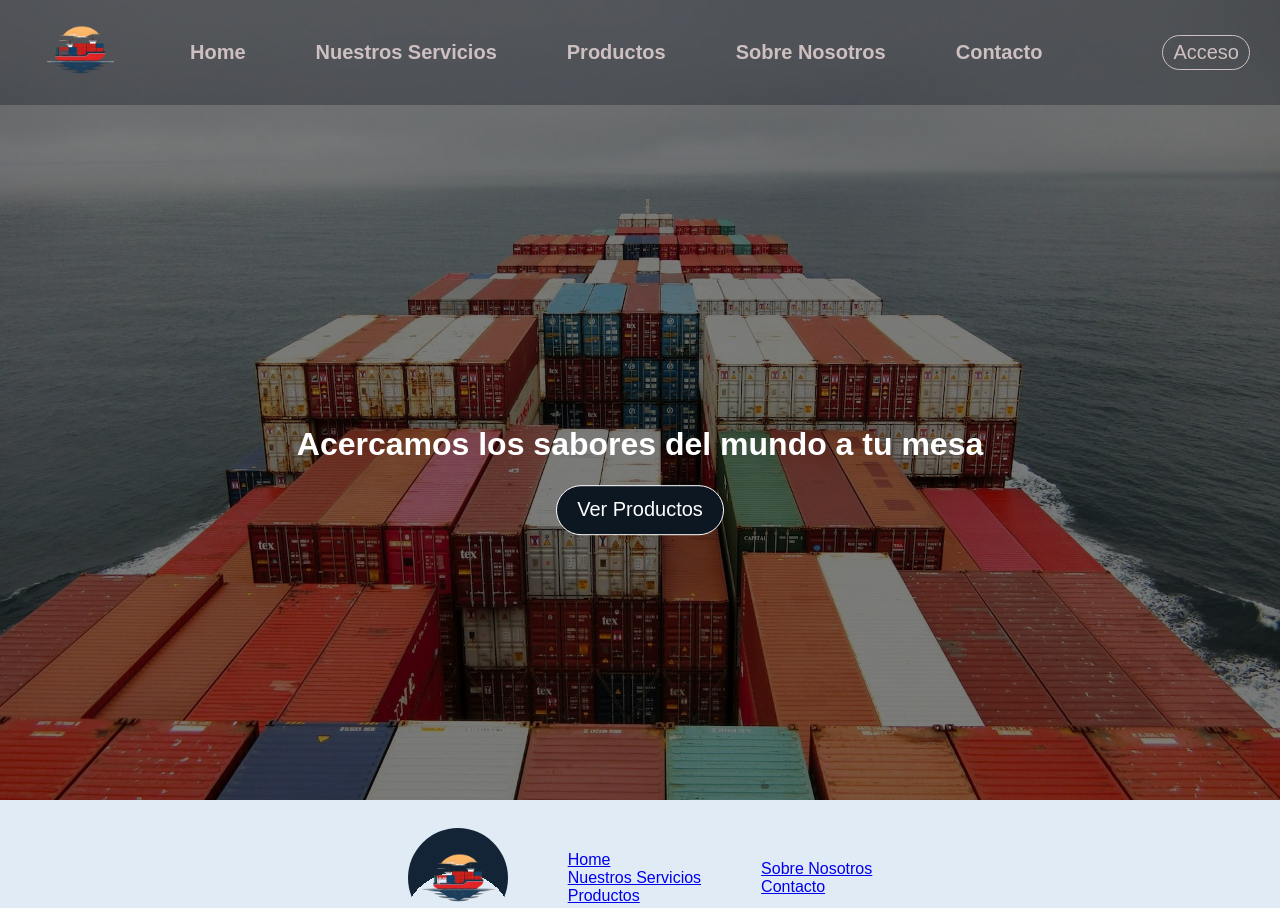
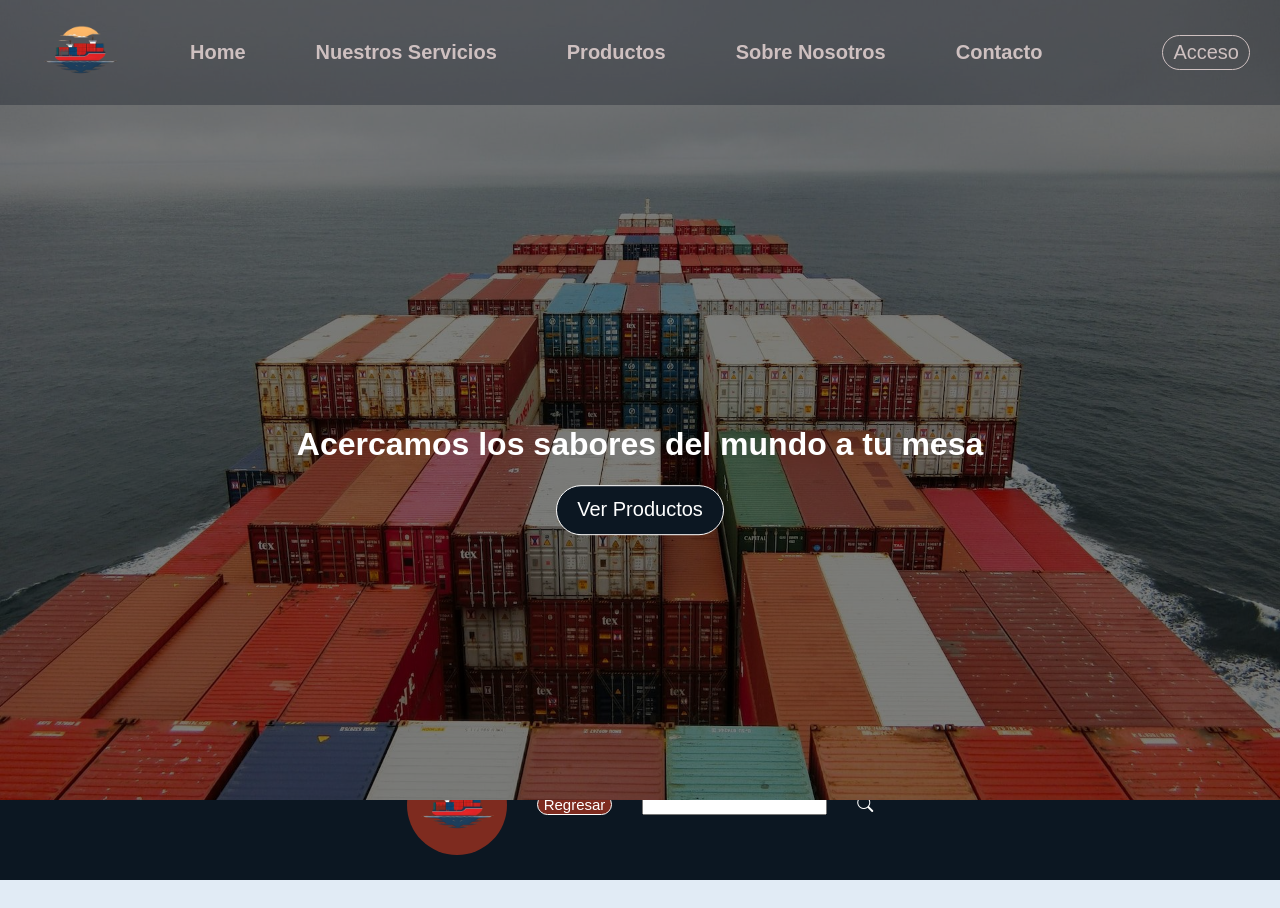
Before and after one commit to Rambell/Importacion-Front, a React (Vite) app in the folder ImpFront/: page /Productos in a window 1280 px wide. Shown: the top 908 px of the page. Built offline with nearby package versions, Linux system fonts and the light colour scheme.

Commit message:
landing page Productos

```diff
--- a/ImpFront/package.json
+++ b/ImpFront/package.json
@@ -10,6 +10,7 @@
     "preview": "vite preview"
   },
   "dependencies": {
+    "bootstrap-icons": "^1.11.3",
     "react": "^18.2.0",
     "react-dom": "^18.2.0",
     "react-router-dom": "^6.23.0"
--- a/ImpFront/src/Layout.jsx
+++ b/ImpFront/src/Layout.jsx
@@ -2,21 +2,57 @@ import React from 'react'
 import { Navbar } from './components/Navbar'
 import { ContenidoFotoer } from './components/ContenidoFotoer'
 import {PresentacionProductos} from './components/PresentacionProductos'
+import { useLocation } from 'react-router-dom';
 
 export const Layout = ( { children } ) => {
+
+  const location = useLocation();
+  const hideNavbarPaths = ['/productos']; // Rutas donde no se debe mostrar el Navbar
+  const hideImagePaths = ['/productos'];
+
  return (
     <div>
+      {!hideNavbarPaths.includes(location.pathname) && (
+        <>
           <header className='content-header'>
             <Navbar />
           </header>
-      <PresentacionProductos/>
+          <PresentacionProductos />
+
           <div className='imgBarco'>
             <div className='overlay'></div>
           </div>
+        </>
+      )}
       {children}
+      {!hideNavbarPaths.includes(location.pathname) &&
         <footer>
           <ContenidoFotoer />
-      </footer>
+        </footer>}
     </div>
-  )
+  );
 }
+
+/*
+return (
+  <div>
+    {!hideNavbarPaths.includes(location.pathname) &&
+    <header className='content-header'>
+       <Navbar />
+    </header>}
+    <PresentacionProductos />
+    {!hideImagePaths.includes(location.pathname) && (
+      <div className='imgBarco'>
+        <div className='overlay'></div>
+      </div>
+    )}
+    {children}
+    {!hideNavbarPaths.includes(location.pathname) &&
+    <footer>
+      <ContenidoFotoer />
+    </footer>}
+  </div>
+);
+}
+
+*/
--- a/ImpFront/src/Pages/Home.jsx
+++ b/ImpFront/src/Pages/Home.jsx
@@ -8,7 +8,6 @@ import TrigosSarra from '../assets/img/trigosSarra.jpg'
 import China from '../assets/img/china.png'
 import { NavLink} from "react-router-dom"
 import Aduanas from '../assets/img/adunas.png'
-import Importa from '../assets/img/servicioImpo.jpg'
 
 export const Home = () => {
   return (
--- a/ImpFront/src/Pages/Productos.jsx
+++ /dev/null
@@ -1,10 +0,0 @@
-import React from 'react'
-
-export const Productos = () => {
-  return (
-    <div>
-
-    <h1>lsahsahalsfhlsakfhsalkfa</h1>
-  </div>
-  )
-}
--- /dev/null
+++ b/ImpFront/src/Pages/Productos/Productos.jsx
@@ -0,0 +1,12 @@
+import React from 'react'
+import { NavProduct } from '../../components/NavProduct'
+import './productos.css'
+
+
+export const Productos = () => {
+  return (
+    <div>
+      <NavProduct ></NavProduct>
+    </div>
+  )
+}
--- /dev/null
+++ b/ImpFront/src/Pages/Productos/productos.css
@@ -0,0 +1,33 @@
+.content-navproduct{
+    background:#0C1722;
+    height: 150px;
+    display: flex;
+    justify-content: center;
+    align-items: center;
+}
+
+.content-navegacionprodu{
+    display: flex;
+    justify-content: center;
+    align-items: center;
+    gap: 30px;
+}
+
+.content-navegacionprodu .img-produc{
+    background: #7e2b1f;
+    border-radius: 50%;
+}
+
+.btn-regresarProduct{
+    background-color: #7e2b1f;
+    border: 1px solid white;
+    color: white;
+    border-radius: 50px;
+    cursor: pointer;
+    font-size: 15px;
+    text-decoration: none;
+  }
+
+  .btn-regresarProduct:hover{
+    background-color: #D21414;
+  }
--- /dev/null
+++ b/ImpFront/src/components/NavProduct.jsx
@@ -0,0 +1,18 @@
+import React from 'react'
+import { NavLink} from "react-router-dom"
+import Ship from '../assets/img/ppn.png'
+import 'bootstrap-icons/font/bootstrap-icons.css'
+
+export const NavProduct = () => {
+  return (
+    <div className='content-navproduct'>
+        <div className='content-navegacionprodu'>
+            <img className='img-produc' src={Ship} alt="logo" width={100}/>
+            <NavLink to="/" ><button className='btn-regresarProduct'>Regresar</button></NavLink>
+            <input type="search" /><span className="input-group-text bg-white">
+            <i className="bi bi-search" style={{ color: 'white' }}></i>
+          </span>
+        </div>
+    </div>
+  )
+}
--- a/ImpFront/src/components/PresentacionProductos.jsx
+++ b/ImpFront/src/components/PresentacionProductos.jsx
@@ -2,12 +2,6 @@ import React from 'react'
 import { NavLink} from "react-router-dom"
 
 export const PresentacionProductos = () => {
-
-    const verProductos= () => {
-        return (
-            <li><NavLink to="/productos">Productos</NavLink></li>
-        )
-    }
 
   return (
     <div className='content-presentacion'>
--- a/ImpFront/src/index.css
+++ b/ImpFront/src/index.css
@@ -286,6 +286,50 @@ border-radius: 10px;
   border-radius: 5px;
 }
 
+
+.home-parte4{
+  padding:0px 70px 0px 70px;
+}
+
+.home-parte4 .content-beneficios1{
+  width: 40%;
+  background-color: #316291;
+  color: white;
+  border-radius: 20px;
+}
+.home-parte4 .content-beneficios1 p{
+  padding: 30px;
+}
+.home-parte4 .content-beneficios2{
+  width: 50%;
+  margin: 0px 200px 0px 360px;
+  display: flex;
+  justify-content: center;
+  align-items: center;
+  background-color: #316291;
+  color: white;
+  border-radius: 20px;
+}
+.home-parte4 .content-beneficios2 p{
+
+  padding: 30px;
+}
+
+.home-parte4 .content-beneficios3{
+  margin: 15px 0px 15px 650px;
+  display: flex;
+  justify-content: end;
+  align-items:end ;
+  background-color: #316291;
+  color: white;
+  border-radius: 20px;
+}
+
+.home-parte4 .content-beneficios3 p{
+  padding: 30px;
+}
+
+
 .content-foot{
   height: 200px;
   margin-top:none;
@@ -331,50 +375,7 @@ border-radius: 10px;
   transition: background-position 0.3s ease;
 }
 
+
 .logo-footer:hover {
   background-position: 0% 100%;
 }
-
-.home-parte4{
-  padding:0px 70px 0px 70px;
-}
-
-.home-parte4 .content-beneficios1{
-  width: 40%;
-  background-color: #316291;
-  color: white;
-  border-radius: 20px;
-}
-.home-parte4 .content-beneficios1 p{
-  padding: 30px;
-}
-.home-parte4 .content-beneficios2{
-  width: 50%;
-  margin: 0px 200px 0px 360px;
-  display: flex;
-  justify-content: center;
-  align-items: center;
-  background-color: #316291;
-  color: white;
-  border-radius: 20px;
-}
-.home-parte4 .content-beneficios2 p{
-  width: 80%;
-  padding: 30px;
-}
-
-.home-parte4 .content-beneficios3{
-  width: 55%;
-  margin: 15px 0px 15px 650px;
-  display: flex;
-  justify-content: end;
-  align-items:end ;
-  background-color: #316291;
-  color: white;
-  border-radius: 20px;
-}
-
-.home-parte4 .content-beneficios3 p{
-  width: 80%;
-  padding: 30px;
-}
--- a/ImpFront/src/routers/Rutas.jsx
+++ b/ImpFront/src/routers/Rutas.jsx
@@ -4,7 +4,7 @@ import { Home } from '../Pages/Home'
 import { About } from '../Pages/About'
 import { NotFoundPage } from '../Pages/NotFoundPage'
 import { Servicios } from '../Pages/Servicios'
-import { Productos } from '../Pages/Productos'
+import { Productos } from '../Pages/Productos/Productos'
 import { Contacto } from '../Pages/Contacto'
 import { Layout } from '../Layout'
 
```
Also changed, not shown: 1 other file (tests, documents, lock files or other folders). Lines whose indentation alone changed are shown as unchanged.
